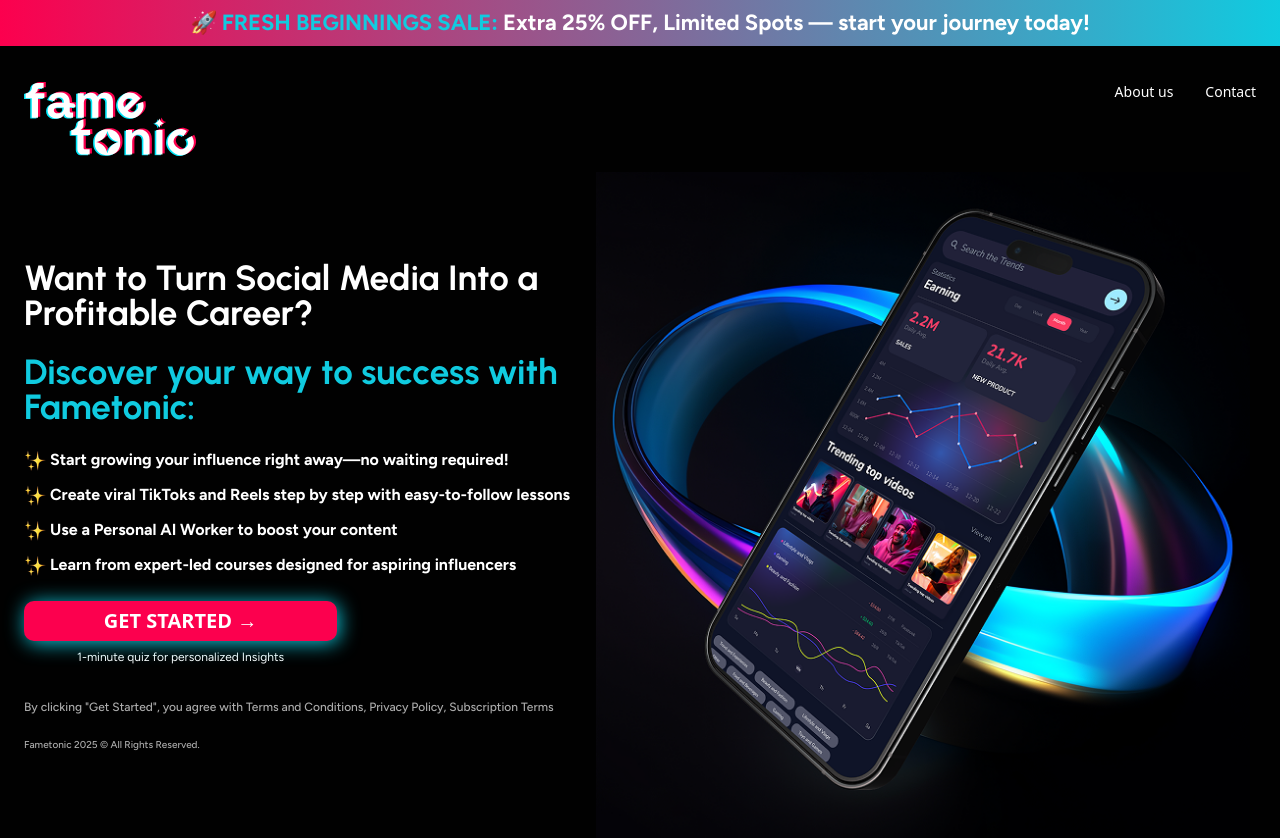
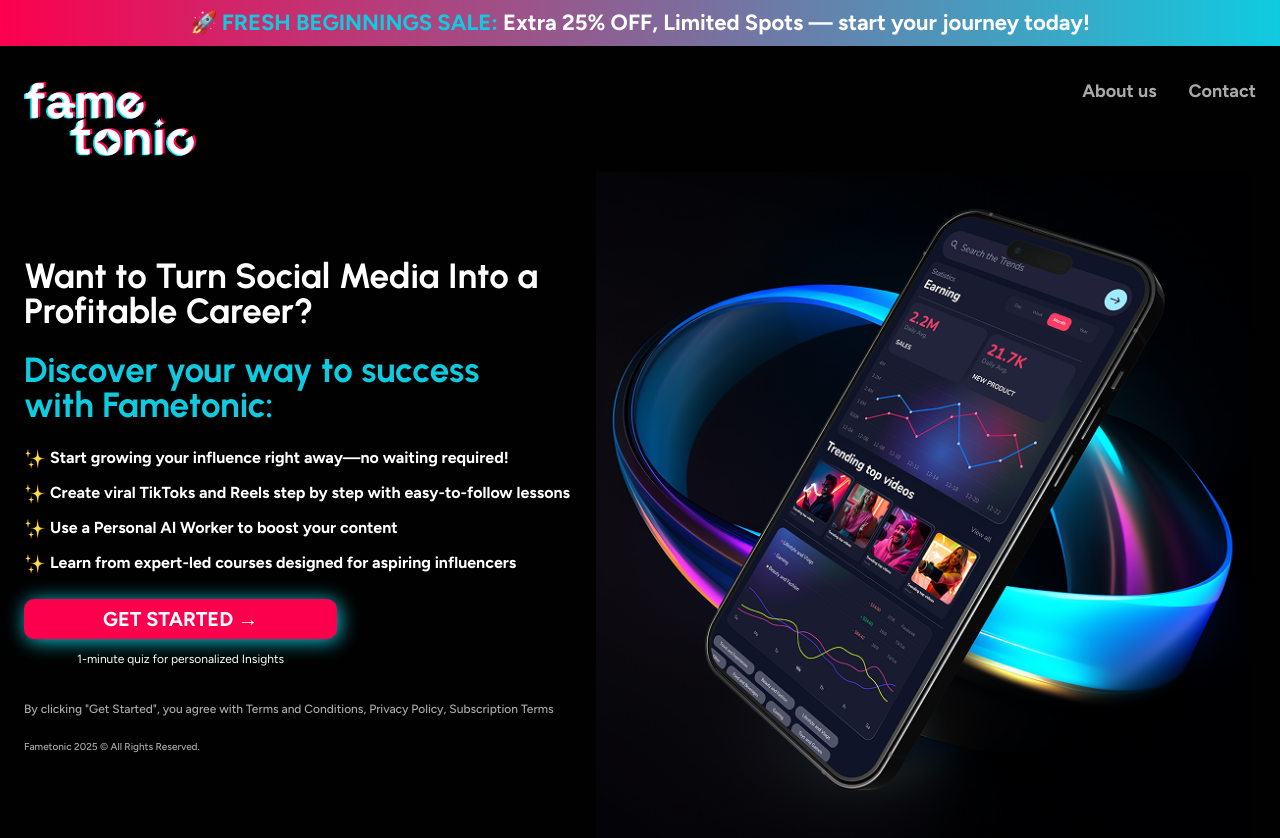
Before and after one commit to tanjir-mahabub/netzet-frontend-test, a Next.js app: page / in a window 1280 px wide. Built offline with nearby package versions, Linux system fonts and the light colour scheme.

Commit message:
feat(hero): update Hero section components and related styles

```diff
--- a/app/page.tsx
+++ b/app/page.tsx
@@ -6,7 +6,7 @@
   return (
     <main className="bg-dark text-white min-h-screen overflow-auto lg:overflow-hidden">
         <Banner />
-      <article className="container mx-auto">
+      <article className="container-lg xl:container mx-auto">
         <Header />
         <Hero />
       </article>
--- a/components/Banner.tsx
+++ b/components/Banner.tsx
@@ -4,7 +4,7 @@
             <div className="container mx-auto w-fit h-full flex justify-center items-center px-3">
                 <div className="flex text-center md:text-left items-start lg:gap-1">
                     <span className="text-center md:text-right font-figtree font-extrabold text-[16px] lg:text-[22px] leading-[100%] flex-shrink-0">🚀</span>
-                    <p className="w-fit text-center md:text-left text-white font-figtree font-extrabold text-[16px] lg:text-[22px] leading-[100%]">
+                    <p className="w-fit text-center md:text-left text-white font-figtree font-extrabold text-[16px] sm:text-[18px] xl:text-[22px] leading-[100%]">
                         <span className="text-secondary">FRESH BEGINNINGS SALE:</span> Extra 25% OFF, Limited Spots — start your journey today!
                     </p>
                 </div>
--- a/components/Header.tsx
+++ b/components/Header.tsx
@@ -5,7 +5,7 @@
         <header className="flex items-center md:items-start justify-between md:justify-start h-[46px] lg:h-full px-6 py-4 mt-5 relative">
             {/* Logo container */}
             <div className="absolute md:static left-1/2 md:left-0 -translate-x-1/2 md:translate-x-0">
-                <div className="relative w-[107.78px] h-[46.07px] lg:w-[173.12px] lg:h-[74px]">
+                <div className="relative w-[107.78px] h-[46.07px] sm:w-[120px] xl:w-[173.12px] xl:h-[74px]">
                     <Image
                         src="/logo.svg"
                         alt="Fametonic Logo"
@@ -17,7 +17,7 @@
             </div>
 
             {/* Desktop nav */}
-            <nav className="hidden md:flex gap-8 text-sm font-medium ml-auto">
+            <nav className="hidden md:flex gap-8 font-figtree text-[18px] font-semibold leading-[100%] text-quaternary ml-auto">
                 <a href="#" className="hover:underline">About us</a>
                 <a href="#" className="hover:underline">Contact</a>
             </nav>
--- a/components/Hero/Hero.tsx
+++ b/components/Hero/Hero.tsx
@@ -5,7 +5,7 @@
 
 const Hero = () => {
     return (
-        <section className="flex flex-col-reverse md:flex-row justify-between items-center px-6 overflow-x-hidden">
+        <section className="flex flex-col-reverse md:flex-row justify-between items-center gap-2 px-6 overflow-x-hidden">
             <div className="flex-1 space-y-6">
                 <HeroHeading />
                 <HeroFeatures />
@@ -13,7 +13,7 @@
             </div>
 
             <div className="flex-1 mt-8 md:mt-0">
-                <div className="relative w-[250px] md:w-[666px] min-h-[250px] md:min-h-[666px] mx-auto">
+                <div className="relative w-[250px] md:w-full xl:w-[666px] min-h-[250px] md:min-h-[666px] mx-auto">
                     <Image
                         src="/phone.png"
                         alt="App Preview"
--- a/components/Hero/HeroCTA.tsx
+++ b/components/Hero/HeroCTA.tsx
@@ -1,7 +1,7 @@
 const HeroCTA = () => (
-    <div className="flex flex-col-reverse md:flex-col gap-[28px] md:gap-[36px]">
-        <div className="flex flex-col gap-2 max-w-full md:max-w-[313px]">
-            <button className="bg-primary hover:bg-primary-700 w-full h-[40px] text-xl leading-[100%] rounded-[10px] font-bold drop-shadow-[2px_2px_10px_var(--color-secondary)] cursor-pointer transition-all duration-300">
+    <div className="flex flex-col-reverse md:flex-col gap-[54px] md:gap-[36px] pb-5 md:pb-0">
+        <div className="flex flex-col gap-3 max-w-full md:max-w-[313px]">
+            <button className="bg-primary hover:bg-primary-700 w-full h-[40px] font-figtree text-xl leading-[100%] rounded-[10px] font-bold drop-shadow-[2px_2px_10px_var(--color-secondary)] cursor-pointer transition-all duration-300">
                 GET STARTED →
             </button>
             <p className="font-figtree font-normal text-[12px] leading-[16px] text-center align-middle">
--- a/components/Hero/HeroFreatures.tsx
+++ b/components/Hero/HeroFreatures.tsx
@@ -8,7 +8,7 @@
 ];
 
 const HeroFeatures = () => (
-    <ul className="space-y-3 font-figtree font-medium lg:font-semibold text-[16px] leading-[22px]">
+    <ul className="space-y-3 font-figtree font-normal lg:font-semibold text-[16px] leading-[22px]">
         {features.map((text, index) => (
             <FeatureItem key={index} text={text} />
         ))}
--- a/components/Hero/HeroHeading.tsx
+++ b/components/Hero/HeroHeading.tsx
@@ -1,10 +1,10 @@
 const HeroHeading = () => (
     <>
-        <h1 className="font-urbanist text-[25px] lg:text-[35px] font-extrabold md:font-bold text-center md:text-left leading-[100%]">
-            Want to Turn Social Media Into a Profitable Career?
+        <h1 className="font-urbanist text-[25px] sm:text-[28px] xl:text-[35px] font-extrabold md:font-bold text-center md:text-left leading-[100%]">
+            Want to Turn Social Media Into a <br /> Profitable Career?
         </h1>
-        <h2 className="font-urbanist text-[25px] lg:text-[35px] font-extrabold md:font-bold text-center md:text-left leading-[100%] text-secondary [text-shadow:0_0_1px_#FC004E,0_4_4px_#FC004E] md:[text-shadow:0_0_1px_#FC004E,0_2_4px_#FC004E]">
-            Discover your way to success with Fametonic:
+        <h2 className="font-urbanist text-[25px] sm:text-[28px] xl:text-[35px] font-extrabold md:font-bold text-center md:text-left leading-[100%] text-secondary [text-shadow:0_0_1px_#FC004E,0_4_4px_#FC004E] md:[text-shadow:0_0_1px_#FC004E,0_4_4px_#FC004E]">
+            Discover your way to success <br /> with Fametonic:
         </h2>
     </>
 );
--- a/styles/globals.css
+++ b/styles/globals.css
@@ -8,6 +8,8 @@
     --color-primary: #FC004E;
     --color-secondary: #10CBE0;
     --color-tertiary: #ABABAB;
+    --color-quaternary: #A9A9A9;
+
     --color-dark: #010101;
 
     --gradient-primary-secondary: linear-gradient(90deg, var(--color-primary) 0%, var(--color-secondary) 100%);
```
